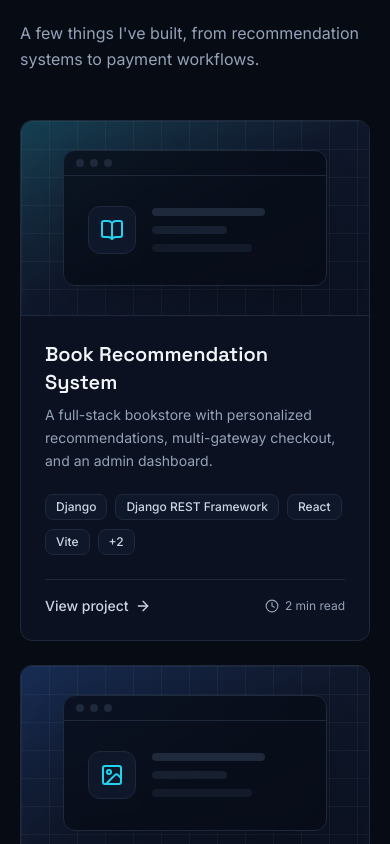
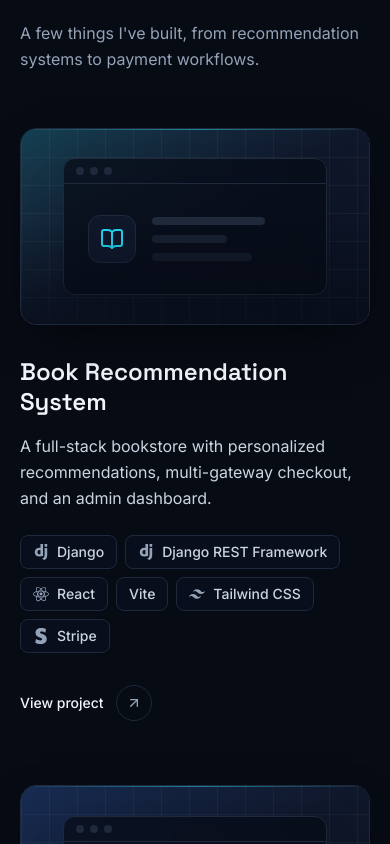
Before and after one commit to Nirajan09/portfolio, a Next.js app: page / in a window 390 px wide. Shown: the part 4680-5524 px from the top of the page. Built offline with nearby package versions, Linux system fonts and the light colour scheme; no server answers.

Commit message:
feat(projects): redesign Projects as alternating case-study rows

```diff
--- a/components/projects/ProjectCard.tsx
+++ b/components/projects/ProjectCard.tsx
@@ -1,14 +1,19 @@
-import { ArrowRight, ArrowUpRight, Clock } from "lucide-react";
+import { ArrowUpRight } from "lucide-react";
 import Link from "next/link";
-import { Badge } from "@/components/ui/Badge";
-import { Card } from "@/components/ui/Card";
-import { formatReadTime, getReadTimeMinutes } from "@/lib/readTime";
+import { TechChip } from "@/components/ui/TechChip";
+import { cn } from "@/lib/utils";
 import type { Project } from "@/types";
 import { ProjectCover } from "./ProjectCover";
 
-const MAX_TECH = 4;
+const MAX_TECH = 6;
 
-export function ProjectCard({ project }: { project: Project }) {
+export function ProjectCard({
+  project,
+  reversed = false,
+}: {
+  project: Project;
+  reversed?: boolean;
+}) {
   const visible = project.stack.slice(0, MAX_TECH);
   const hidden = project.stack.length - visible.length;
 
@@ -16,67 +21,93 @@ export function ProjectCard({ project }: { project: Project }) {
     <Link
       href={`/projects/${project.slug}`}
       aria-label={`View project: ${project.title}`}
-      className="group block h-full rounded-lg"
+      className="group block rounded-2xl"
     >
-      <Card
-        interactive
-        padding="none"
-        className="flex h-full flex-col overflow-hidden"
+      <article
+        className={cn(
+          "grid items-center gap-8 lg:gap-16",
+          reversed
+            ? "lg:grid-cols-[minmax(0,1fr)_minmax(0,1.15fr)]"
+            : "lg:grid-cols-[minmax(0,1.15fr)_minmax(0,1fr)]",
+        )}
       >
-        <div className="relative">
-          <ProjectCover
-            project={project}
-            zoom
-            className="border-b border-border"
-          />
-          {/* Arrow chip appears on hover */}
+        {/* ---------- Cover ---------- */}
+        <div className={cn("relative", reversed && "lg:order-2")}>
+          {/* Glow that fades in behind the frame on hover */}
           <span
             aria-hidden="true"
-            className="absolute right-4 top-4 grid size-9 translate-y-1 place-items-center rounded-full border border-accent/40 bg-background/80 text-accent opacity-0 backdrop-blur-sm transition-all duration-300 ease-standard group-hover:translate-y-0 group-hover:opacity-100"
+            className="pointer-events-none absolute -inset-4 rounded-3xl bg-linear-to-br from-accent/20 via-blue/10 to-violet/20 opacity-0 blur-2xl transition-opacity duration-500 ease-standard group-hover:opacity-100 group-focus-visible:opacity-100"
+          />
+
+          <div
+            className={cn(
+              "relative overflow-hidden rounded-xl border border-border bg-surface",
+              "shadow-[0_20px_50px_-20px_rgb(0_0_0/0.7)]",
+              "transition-[translate,border-color] duration-500 ease-standard",
+              "group-hover:-translate-y-1 group-hover:border-accent/40",
+              "group-focus-visible:-translate-y-1 group-focus-visible:border-accent/40",
+            )}
           >
-            <ArrowUpRight className="size-4" />
-          </span>
+            <ProjectCover project={project} zoom />
+
+            {/* Soft bottom shade for depth */}
+            <span
+              aria-hidden="true"
+              className="pointer-events-none absolute inset-0 bg-linear-to-t from-background/50 via-transparent to-transparent"
+            />
+
+            {/* Hairline along the top edge */}
+            <span
+              aria-hidden="true"
+              className="pointer-events-none absolute inset-x-0 top-0 h-px bg-linear-to-r from-transparent via-accent/50 to-transparent"
+            />
+
+            {/* "View project" chip appears on hover */}
+            <span
+              aria-hidden="true"
+              className="absolute bottom-4 right-4 inline-flex translate-y-2 items-center gap-1.5 rounded-full border border-accent/40 bg-background/80 px-3.5 py-1.5 text-xs font-semibold text-accent opacity-0 backdrop-blur-md transition-[translate,opacity] duration-300 ease-standard group-hover:translate-y-0 group-hover:opacity-100"
+            >
+              View project
+              <ArrowUpRight className="size-3.5" />
+            </span>
+          </div>
         </div>
 
-        <div className="flex flex-1 flex-col p-6">
-          <h3 className="font-display text-xl font-semibold text-primary transition-colors duration-200 group-hover:text-accent">
+        {/* ---------- Details ---------- */}
+        <div className={cn(reversed && "lg:order-1")}>
+          <h3 className="font-display text-2xl font-semibold leading-tight text-primary transition-colors duration-300 group-hover:text-accent sm:text-3xl">
             {project.title}
           </h3>
-          <p className="mt-2 line-clamp-3 text-sm leading-relaxed text-muted">
+
+          <p className="mt-4 max-w-xl text-base leading-relaxed text-secondary sm:text-lg">
             {project.summary}
           </p>
 
-          <ul
-            aria-label="Technologies"
-            className="mt-5 flex flex-1 flex-wrap content-start gap-2"
-          >
+          <ul aria-label="Technologies" className="mt-6 flex flex-wrap gap-2">
             {visible.map((tech) => (
-              <li key={tech}>
-                <Badge>{tech}</Badge>
-              </li>
+              <TechChip key={tech} name={tech} />
             ))}
-            {hidden > 0 && (
-              <li>
-                <Badge>+{hidden}</Badge>
-              </li>
-            )}
+            {hidden > 0 && <TechChip name={`+${hidden}`} />}
           </ul>
 
-          <div className="mt-6 flex items-center justify-between gap-4 border-t border-border pt-4">
-            <span className="inline-flex items-center gap-1.5 text-sm font-medium text-secondary transition-colors duration-200 group-hover:text-accent">
+          <span className="mt-8 inline-flex items-center gap-3 text-sm font-medium text-primary">
+            <span className="relative">
               View project
-              <ArrowRight
-                className="size-4 transition-transform duration-200 ease-standard group-hover:translate-x-1"
+              {/* Underline wipes in on hover */}
+              <span
+                aria-hidden="true"
+                className="absolute -bottom-1 left-0 h-px w-full origin-right scale-x-0 bg-accent transition-[scale] duration-300 ease-standard group-hover:origin-left group-hover:scale-x-100"
+              />
+            </span>
+            <span className="flex size-9 items-center justify-center rounded-full border border-border text-muted transition-[border-color,background-color,color] duration-300 ease-standard group-hover:border-accent group-hover:bg-accent group-hover:text-background">
+              <ArrowUpRight
+                className="size-4 transition-transform duration-300 ease-standard group-hover:translate-x-0.5 group-hover:-translate-y-0.5"
                 aria-hidden="true"
               />
             </span>
-            <span className="inline-flex items-center gap-1.5 text-xs text-muted">
-              <Clock className="size-3.5" aria-hidden="true" />
-              {formatReadTime(getReadTimeMinutes(project))}
-            </span>
-          </div>
+          </span>
         </div>
-      </Card>
+      </article>
     </Link>
   );
 }
--- a/components/sections/Projects.tsx
+++ b/components/sections/Projects.tsx
@@ -15,11 +15,11 @@ export function Projects() {
         />
       </Reveal>
 
-      <ul className="mt-12 grid gap-6 md:grid-cols-2 lg:grid-cols-3">
+      <ul className="mt-14 space-y-16 sm:space-y-20 lg:space-y-28">
         {projects.map((project, index) => (
           <li key={project.slug}>
-            <Reveal delay={index * 0.08} className="h-full">
-              <ProjectCard project={project} />
+            <Reveal>
+              <ProjectCard project={project} reversed={index % 2 === 1} />
             </Reveal>
           </li>
         ))}
--- /dev/null
+++ b/components/ui/TechChip.tsx
@@ -0,0 +1,117 @@
+import type { CSSProperties } from "react";
+import type { IconType } from "react-icons";
+import {
+  SiCelery,
+  SiDjango,
+  SiDocker,
+  SiExpress,
+  SiFastapi,
+  SiFirebase,
+  SiFlask,
+  SiGit,
+  SiGithub,
+  SiGithubactions,
+  SiJavascript,
+  SiLinux,
+  SiMongodb,
+  SiMysql,
+  SiNextdotjs,
+  SiNodedotjs,
+  SiNumpy,
+  SiPandas,
+  SiPostgresql,
+  SiPostman,
+  SiPrisma,
+  SiPython,
+  SiReact,
+  SiRedis,
+  SiScikitlearn,
+  SiShadcnui,
+  SiStripe,
+  SiSupabase,
+  SiTailwindcss,
+  SiTypescript,
+  SiVercel,
+} from "react-icons/si";
+
+type TechMeta = { icon: IconType; color: string };
+
+/* Keys are normalised names (lowercase, letters and digits only), so
+   "Next.js", "NextJS" and "next.js" all resolve to the same entry.
+   Dark brand colours use a light tone so they stay visible on the surface. */
+const techMeta: Record<string, TechMeta> = {
+  react: { icon: SiReact, color: "#61dafb" },
+  nextjs: { icon: SiNextdotjs, color: "#e2e8f0" },
+  typescript: { icon: SiTypescript, color: "#3b82f6" },
+  javascript: { icon: SiJavascript, color: "#facc15" },
+  tailwindcss: { icon: SiTailwindcss, color: "#38bdf8" },
+  tailwind: { icon: SiTailwindcss, color: "#38bdf8" },
+  shadcnui: { icon: SiShadcnui, color: "#e2e8f0" },
+  django: { icon: SiDjango, color: "#34d399" },
+  djangorest: { icon: SiDjango, color: "#34d399" },
+  djangorestframework: { icon: SiDjango, color: "#34d399" },
+  drf: { icon: SiDjango, color: "#34d399" },
+  nodejs: { icon: SiNodedotjs, color: "#84cc16" },
+  node: { icon: SiNodedotjs, color: "#84cc16" },
+  expressjs: { icon: SiExpress, color: "#e2e8f0" },
+  express: { icon: SiExpress, color: "#e2e8f0" },
+  postgresql: { icon: SiPostgresql, color: "#60a5fa" },
+  postgres: { icon: SiPostgresql, color: "#60a5fa" },
+  mongodb: { icon: SiMongodb, color: "#22c55e" },
+  mysql: { icon: SiMysql, color: "#38bdf8" },
+  prisma: { icon: SiPrisma, color: "#e2e8f0" },
+  supabase: { icon: SiSupabase, color: "#34d399" },
+  firebase: { icon: SiFirebase, color: "#fbbf24" },
+  redis: { icon: SiRedis, color: "#f87171" },
+  celery: { icon: SiCelery, color: "#84cc16" },
+  stripe: { icon: SiStripe, color: "#818cf8" },
+  docker: { icon: SiDocker, color: "#38bdf8" },
+  linux: { icon: SiLinux, color: "#fbbf24" },
+  git: { icon: SiGit, color: "#f97316" },
+  github: { icon: SiGithub, color: "#e2e8f0" },
+  githubactions: { icon: SiGithubactions, color: "#60a5fa" },
+  vercel: { icon: SiVercel, color: "#e2e8f0" },
+  postman: { icon: SiPostman, color: "#fb923c" },
+  python: { icon: SiPython, color: "#60a5fa" },
+  fastapi: { icon: SiFastapi, color: "#2dd4bf" },
+  flask: { icon: SiFlask, color: "#e2e8f0" },
+  scikitlearn: { icon: SiScikitlearn, color: "#fb923c" },
+  pandas: { icon: SiPandas, color: "#a78bfa" },
+  numpy: { icon: SiNumpy, color: "#38bdf8" },
+};
+
+const FALLBACK_COLOR = "#22d3ee";
+
+function normalize(name: string) {
+  return name.toLowerCase().replace(/[^a-z0-9]/g, "");
+}
+
+/**
+ * Technology tag with a brand-coloured hover. Unknown names still render:
+ * they just have no icon and use the site's accent colour.
+ *
+ * Put it inside any element; the <li> is the stable hover target and only the
+ * inner pill moves, so there is no flicker at the edges.
+ */
+export function TechChip({ name }: { name: string }) {
+  const meta = techMeta[normalize(name)];
+  const Icon = meta?.icon;
+  const color = meta?.color ?? FALLBACK_COLOR;
+
+  return (
+    <li
+      className="group/chip"
+      style={{ "--brand": color } as CSSProperties}
+    >
+      <span className="inline-flex items-center gap-2 rounded-md border border-border bg-background-secondary/70 px-3 py-1.5 text-sm font-medium text-secondary transition-[translate,border-color,background-color,color,box-shadow] duration-200 ease-standard group-hover/chip:-translate-y-0.5 group-hover/chip:border-(--brand)/50 group-hover/chip:bg-(--brand)/10 group-hover/chip:text-primary group-hover/chip:shadow-[0_6px_20px_-8px_var(--brand)]">
+        {Icon && (
+          <Icon
+            className="size-4 text-muted transition-[color,scale] duration-200 ease-standard group-hover/chip:scale-125 group-hover/chip:text-(--brand)"
+            aria-hidden="true"
+          />
+        )}
+        {name}
+      </span>
+    </li>
+  );
+}
```
